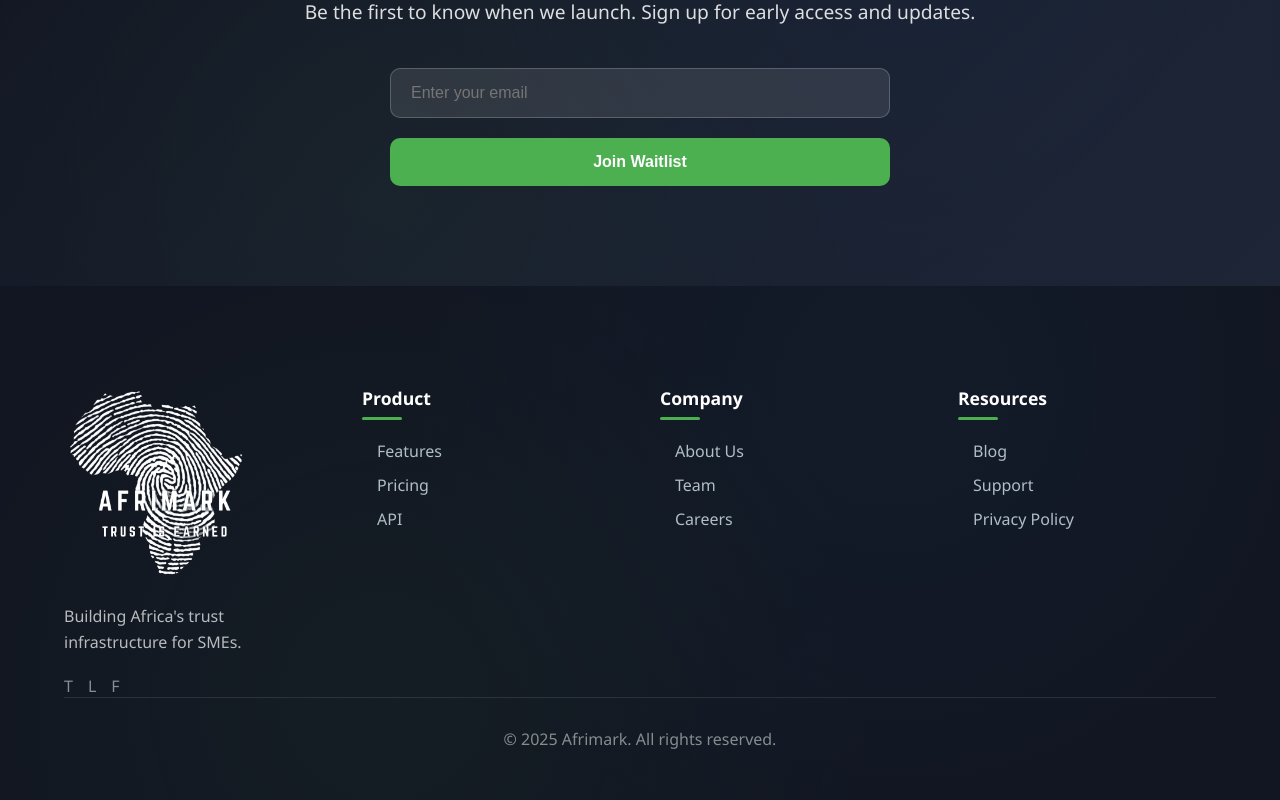
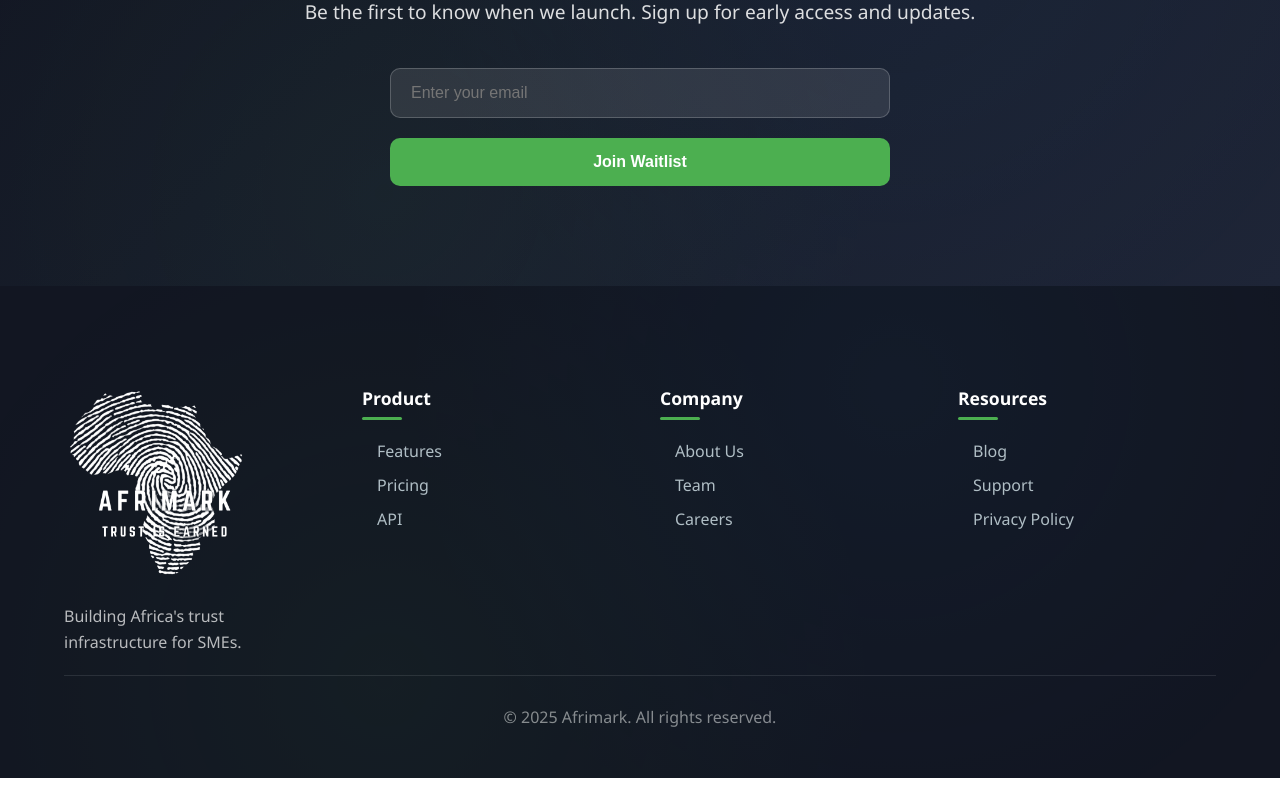
Before and after one commit to Okonu/afrimark_ke, a React (Vite) app: page / in a window 1280 px wide. Shown: the part 3228-4028 px from the top of the page. After the commit the page ends 4006 px from the top, so only its background shows below. Built offline with nearby package versions, Linux system fonts and the light colour scheme.

Commit message:
remove social icons

```diff
--- a/src/components/Footer.jsx
+++ b/src/components/Footer.jsx
@@ -88,32 +88,32 @@ const Footer = () => {
                         display: 'flex',
                         gap: '15px'
                     }}>
-                        {/* Social Media Icons */}
-                        {[
-                            { name: 'Twitter', href: '#', icon: 'T' },
-                            { name: 'LinkedIn', href: '#', icon: 'L' },
-                            { name: 'Facebook', href: '#', icon: 'F' }
-                        ].map((social) => (
-                            <a
-                                key={social.name}
-                                href={social.href}
-                                style={{
-                                    color: 'rgba(255,255,255,0.5)',
-                                    transition: 'all 0.3s ease',
-                                    textDecoration: 'none'
-                                }}
-                                onMouseEnter={(e) => {
-                                    e.target.style.color = '#4CAF50';
-                                    e.target.style.transform = 'translateY(-5px)';
-                                }}
-                                onMouseLeave={(e) => {
-                                    e.target.style.color = 'rgba(255,255,255,0.5)';
-                                    e.target.style.transform = 'translateY(0)';
-                                }}
-                            >
-                                {social.icon}
-                            </a>
-                        ))}
+                        {/*/!* Social Media Icons *!/*/}
+                        {/*{[*/}
+                        {/*    { name: 'Twitter', href: '#', icon: 'T' },*/}
+                        {/*    { name: 'LinkedIn', href: '#', icon: 'L' },*/}
+                        {/*    { name: 'Facebook', href: '#', icon: 'F' }*/}
+                        {/*].map((social) => (*/}
+                        {/*    <a*/}
+                        {/*        key={social.name}*/}
+                        {/*        href={social.href}*/}
+                        {/*        style={{*/}
+                        {/*            color: 'rgba(255,255,255,0.5)',*/}
+                        {/*            transition: 'all 0.3s ease',*/}
+                        {/*            textDecoration: 'none'*/}
+                        {/*        }}*/}
+                        {/*        onMouseEnter={(e) => {*/}
+                        {/*            e.target.style.color = '#4CAF50';*/}
+                        {/*            e.target.style.transform = 'translateY(-5px)';*/}
+                        {/*        }}*/}
+                        {/*        onMouseLeave={(e) => {*/}
+                        {/*            e.target.style.color = 'rgba(255,255,255,0.5)';*/}
+                        {/*            e.target.style.transform = 'translateY(0)';*/}
+                        {/*        }}*/}
+                        {/*    >*/}
+                        {/*        {social.icon}*/}
+                        {/*    </a>*/}
+                        {/*))}*/}
                     </div>
                 </div>
 
```
